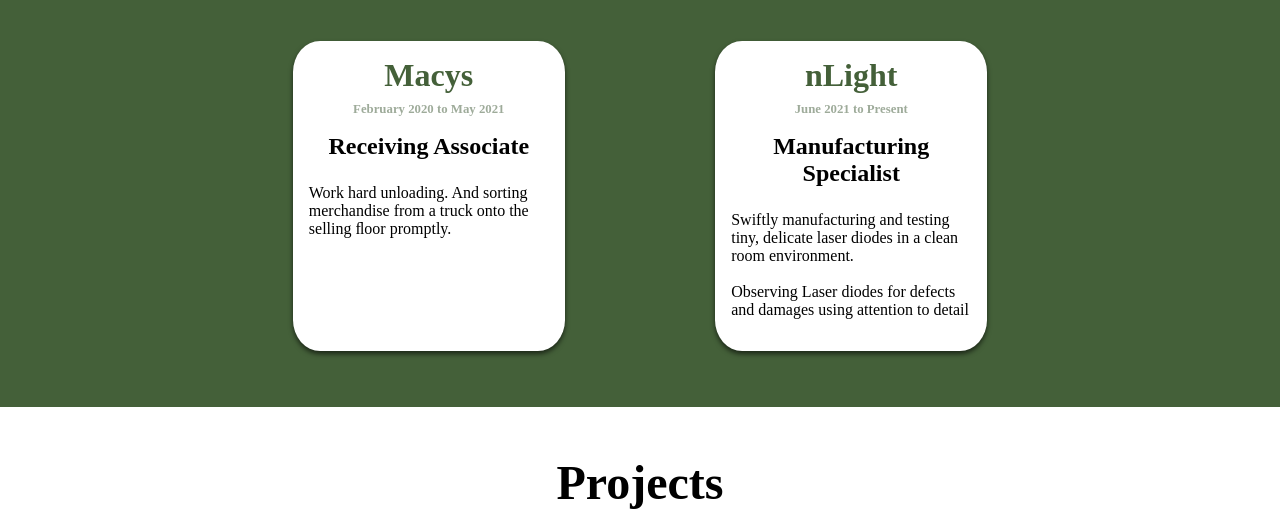
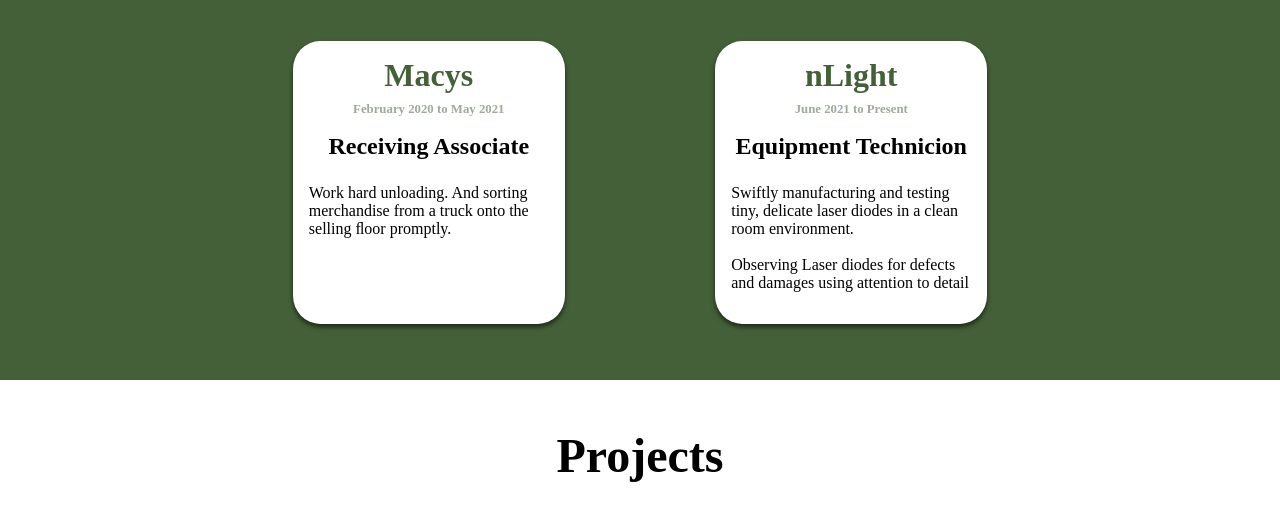
Before and after one commit to MisterGenius0/Portfolio, a website: page Dev/index.html in a window 1280 px wide. Shown: the part 1280-1800 px from the top of the page. Drawn offline with Linux system fonts and the light colour scheme.

Commit message:
Changed job title to Equipment Tech from MS

```diff
--- a/Dev/index.html
+++ b/Dev/index.html
@@ -74,7 +74,7 @@
             <div class="Jobs-Card">
                 <h2 class="Job-Company"> nLight</h2>
                 <h3 class="Job-Range"> June 2021 to Present</h3>
-                <h3 class="Job-Role"> Manufacturing Specialist</h3>
+                <h3 class="Job-Role"> Equipment Technicion</h3>
                 <p class="Job-Dsc">
                     Swiftly manufacturing and testing tiny, delicate laser diodes in a clean room environment.
 
```
